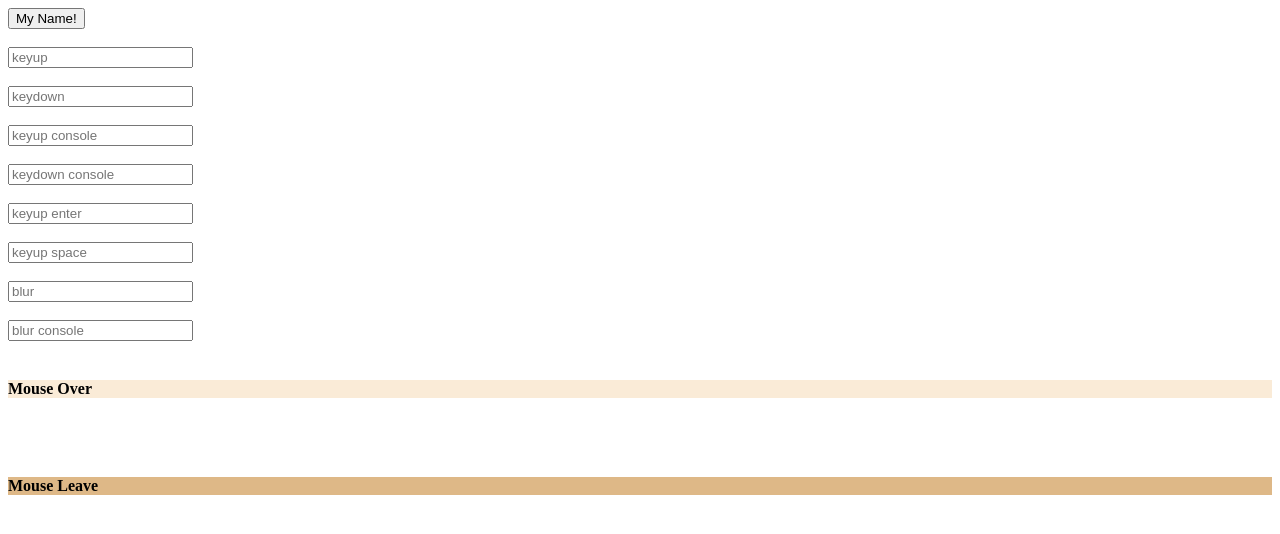
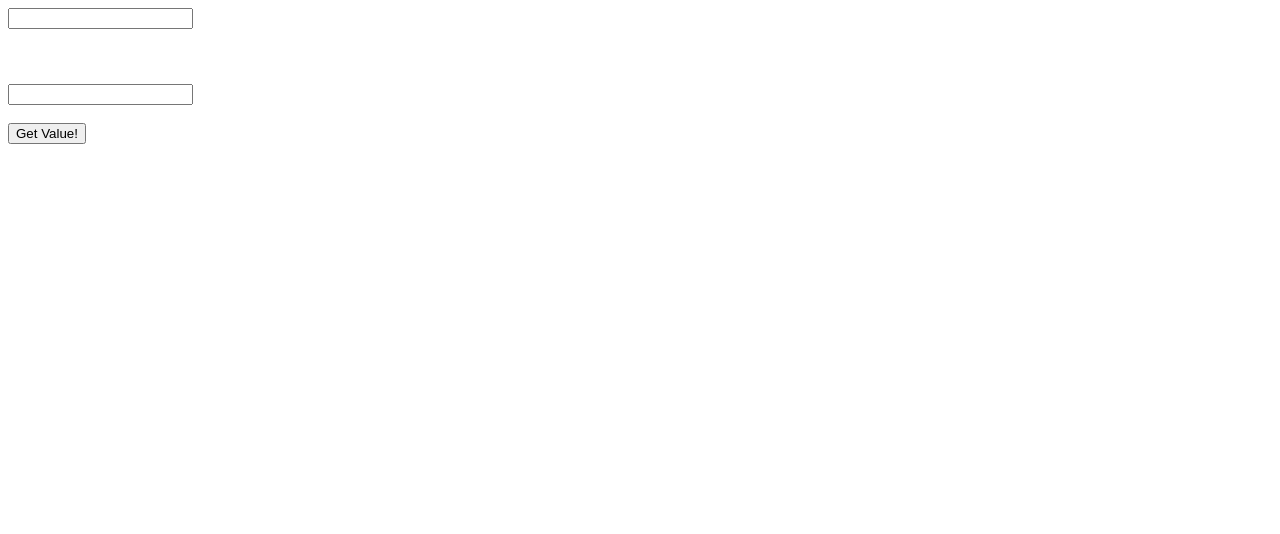
Before and after one commit to sujeewakabeysinghe/Angular-Ten, an Angular app: page / in a window 1280 px wide. Shown: the top 534 px of the page. Built offline with nearby package versions, Linux system fonts and the light colour scheme.

Commit message:
get input

```diff
--- a/src/app/app.component.html
+++ b/src/app/app.component.html
@@ -1,4 +1,5 @@
 <!--<app-interpolation></app-interpolation>
 <app-modcom></app-modcom>
-<app-click-function></app-click-function>-->
-<app-events></app-events>
+<app-click-function></app-click-function>
+<app-events></app-events>-->
+<app-get-input-value></app-get-input-value>
--- a/src/app/app.module.ts
+++ b/src/app/app.module.ts
@@ -7,14 +7,16 @@ import { InterpolationComponent } from './interpolation/interpolation.component'
 
 import { ModuleModule } from './module/module.module';
 import { ClickFunctionComponent } from './click-function/click-function.component';
-import { EventsComponent } from './events/events.component'
+import { EventsComponent } from './events/events.component';
+import { GetInputValueComponent } from './get-input-value/get-input-value.component'
 
 @NgModule({
   declarations: [
     AppComponent,
     InterpolationComponent,
     ClickFunctionComponent,
-    EventsComponent
+    EventsComponent,
+    GetInputValueComponent
   ], //all the components contain in this module
   imports: [
     BrowserModule,
--- /dev/null
+++ b/src/app/get-input-value/get-input-value.component.html
@@ -0,0 +1,6 @@
+<input type="text" (keyup)="get($event.target)">
+<h3>{{name}}</h3>
+<br><br>
+<input type="text" #one>
+<br><br>
+<button (click)="getTwo(one.value)">Get Value!</button>
--- /dev/null
+++ b/src/app/get-input-value/get-input-value.component.ts
@@ -0,0 +1,26 @@
+import { Component, OnInit } from '@angular/core';
+
+@Component({
+  selector: 'app-get-input-value',
+  templateUrl: './get-input-value.component.html',
+  styleUrls: ['./get-input-value.component.css']
+})
+export class GetInputValueComponent implements OnInit {
+
+  name : any
+
+  get(value: any){
+    this.name = value.value
+    console.warn(this.name)
+  }
+
+  getTwo(value: any){
+    console.warn(value)
+  }
+
+  constructor() { }
+
+  ngOnInit(): void {
+  }
+
+}
```
Also changed, not shown: src/app/get-input-value/get-input-value.component.css (added), 1 other file (tests, documents, lock files or other folders).
